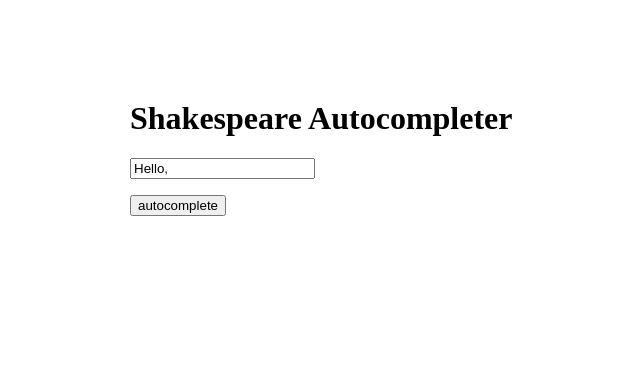
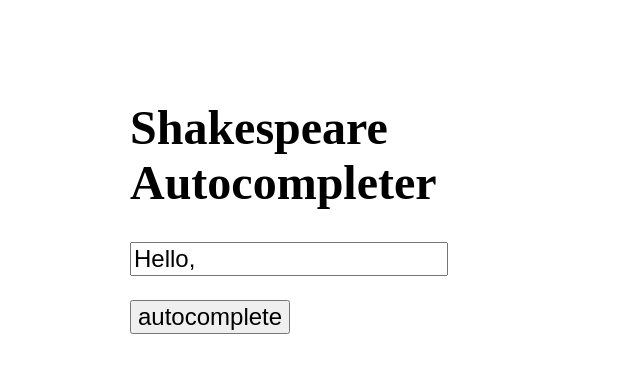
Before and after one commit to hbradio/autocomplete-quick-test, a plain HTML site: page index.html in a window 1280 px wide. Shown: the whole page, without its empty margins (260-900 px from the left). Drawn offline with Linux system fonts and the light colour scheme.

Commit message:
Update index.html

```diff
--- a/index.html
+++ b/index.html
@@ -35,9 +35,14 @@
 
     <style>
         body {
+            font-size: 24px;
             max-width: 500px;
             margin: auto;
             margin-top: 100px;
         }
+
+        button, input {
+            font-size: 24px;
+        }
     </style>
 </html>
```
